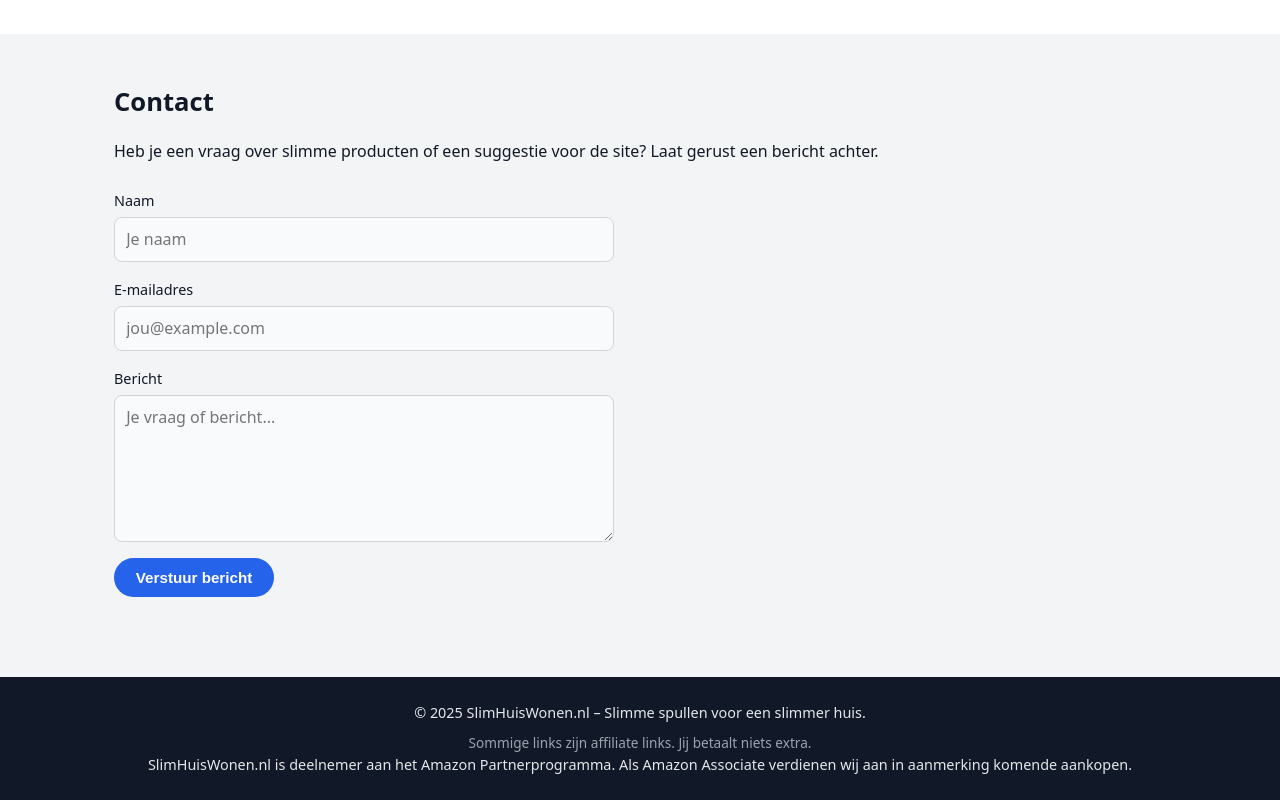
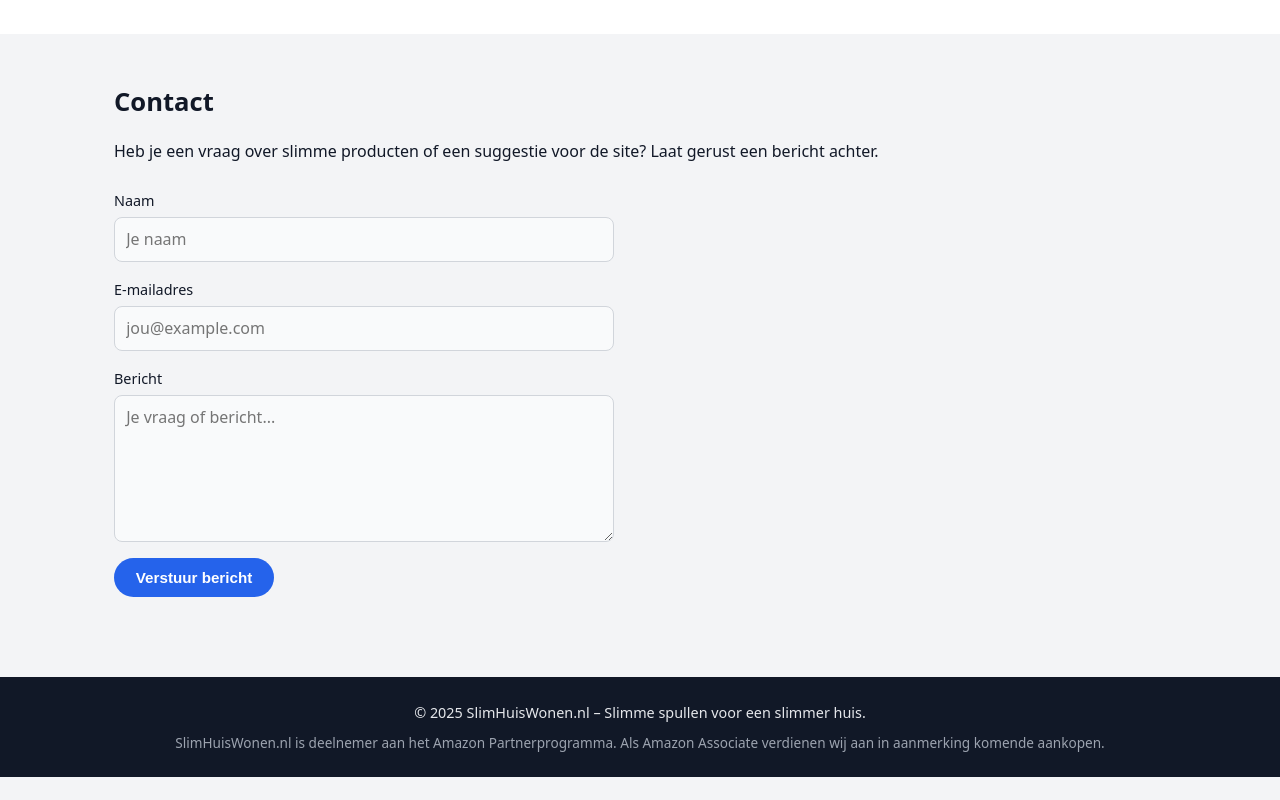
Before and after one commit to hafidgrad/SlimHuisWonen, a Next.js app: page / in a window 1280 px wide. Shown: the part 4725-5525 px from the top of the page. After the commit the page ends 5502 px from the top, so only its background shows below. Built offline with nearby package versions, Linux system fonts and the light colour scheme.

Commit message:
Improve CTA text and add Amazon affiliate compliance disclaimer

```diff
--- a/components/Footer.jsx
+++ b/components/Footer.jsx
@@ -5,16 +5,12 @@ export default function Footer() {
     <footer className="site-footer">
       <div className="container footer-content">
         <p>
-          &copy; {year} SlimHuisWonen.nl – Slimme spullen voor een slimmer huis.
+          © {year} SlimHuisWonen.nl – Slimme spullen voor een slimmer huis.
         </p>
 
-        <p className="muted">
-          Sommige links zijn affiliate links. Jij betaalt niets extra.
-        </p>
-
-        <p className="affiliate-disclaimer">
-          SlimHuisWonen.nl is deelnemer aan het Amazon Partnerprogramma. Als Amazon
-          Associate verdienen wij aan in aanmerking komende aankopen.
+        <p className="muted small">
+          SlimHuisWonen.nl is deelnemer aan het Amazon Partnerprogramma.
+          Als Amazon Associate verdienen wij aan in aanmerking komende aankopen.
         </p>
       </div>
     </footer>
```
